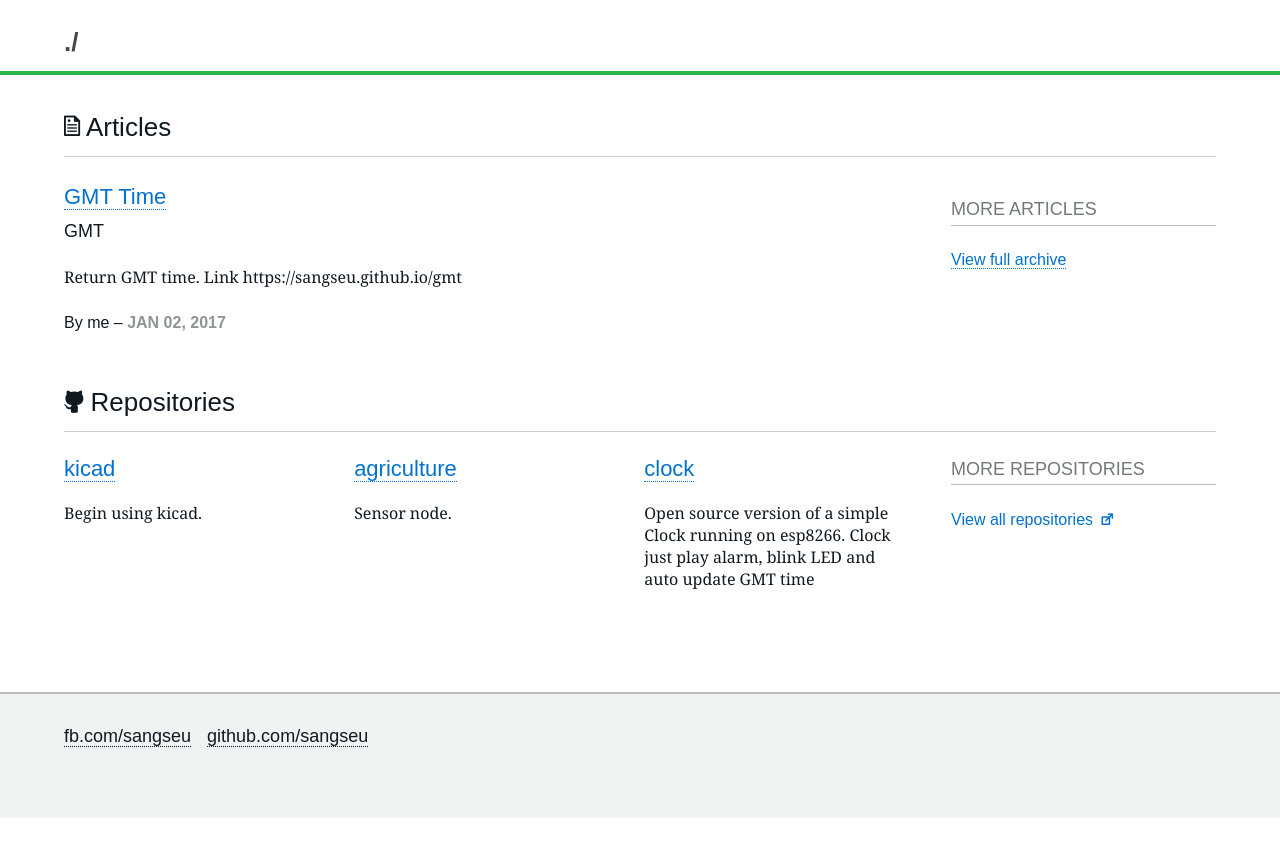
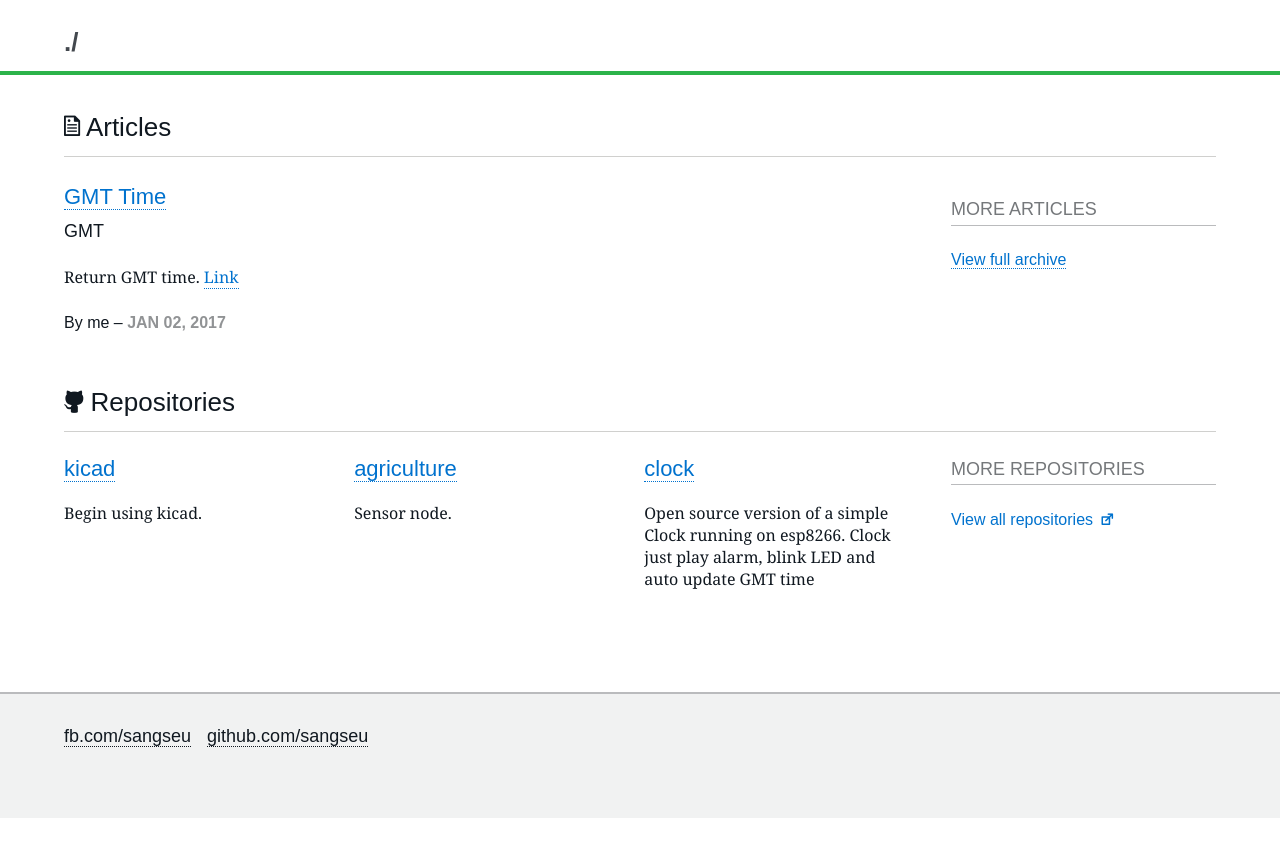
Before and after one commit to sangseu/14Apr_sangseu.github.io, a Jekyll site: the page built from index.html, in a window 1280 px wide. Shown: the top 857 px of the page. Built offline with Jekyll 4.4.1, drawn with Linux system fonts in a browser that asks for light colours; nearby versions of some CDN libraries; some web fonts are replaced; some of the changed lines change nothing that is shown.

Commit message:
Update 2017-01-02-gmt.md

```diff
--- a/_posts/2017-01-02-gmt.md
+++ b/_posts/2017-01-02-gmt.md
@@ -4,7 +4,7 @@ layout: post
 author: me
 title: "GMT Time"
 tagline: GMT
-excerpt: "Return GMT time. Link https://sangseu.github.io/gmt"
+excerpt: "Return GMT time. [Link](https://sangseu.github.io/gmt)"
 ---
 
-https://sangseu.github.io/gmt
+[https://sangseu.github.io/gmt](https://sangseu.github.io/gmt)
```
